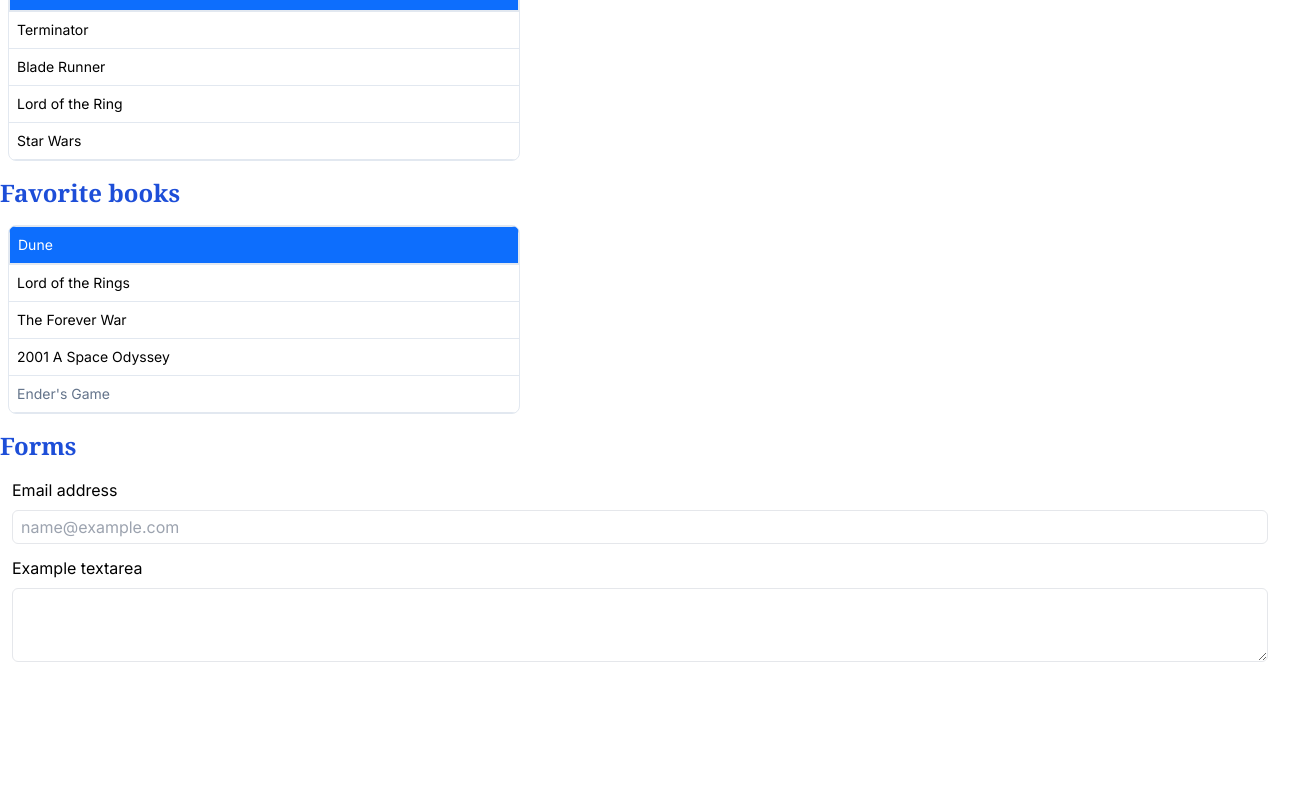
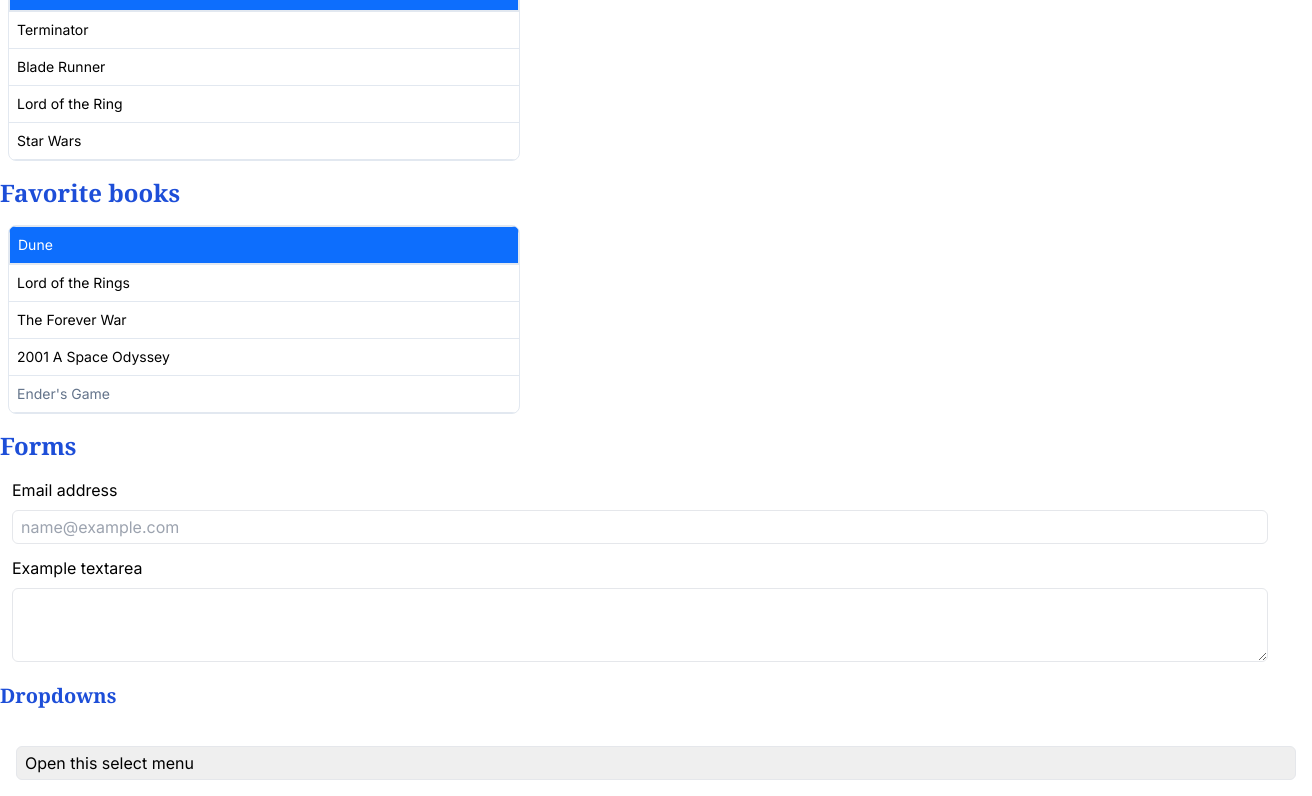
Before and after one commit to jamescd18/tuiter-web-app, a Next.js app: page /labs/a2 in a window 1280 px wide. Shown: the part 5844-6640 px from the top of the page, 1312 px wide, since content can reach past the window. Before the commit the page ends 6518 px from the top, so only its background shows below. Built offline with nearby package versions, Linux system fonts and the light colour scheme.

Commit message:
Add select

```diff
--- a/app/labs/a2/page.tsx
+++ b/app/labs/a2/page.tsx
@@ -525,6 +525,17 @@
           rows={3}
         ></textarea>
       </div>
+      <H3>
+        <Link href="https://getbootstrap.com/docs/5.1/forms/select/">
+          Dropdowns
+        </Link>
+      </H3>
+      <select className="form-select appearance-none border rounded-md px-2 py-1 w-full m-4">
+        <option selected>Open this select menu</option>
+        <option value="1">One</option>
+        <option value="2">Two</option>
+        <option value="3">Three</option>
+      </select>
     </>
   );
 }
```
